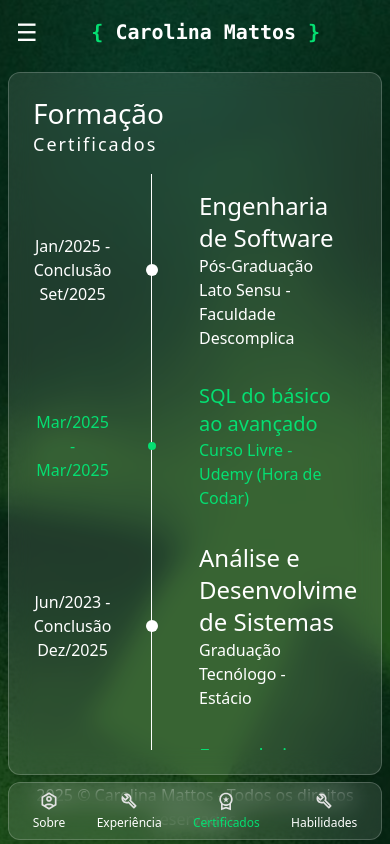
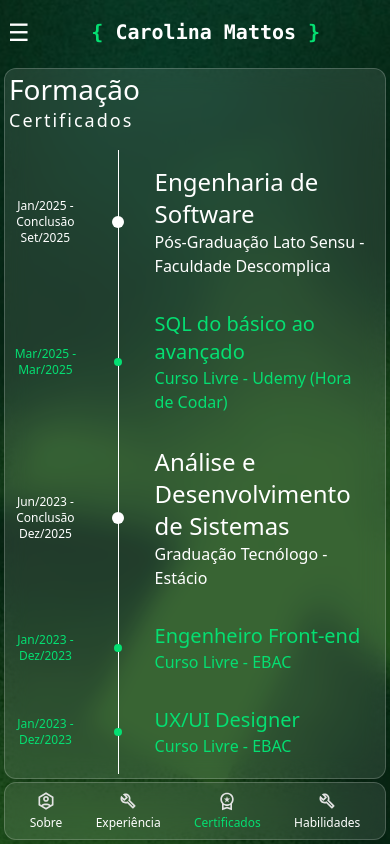
Before and after one commit to nanahmattos/portfolio-cm-2, a Next.js app: page /about/certificates in a window 390 px wide. Built offline with nearby package versions, Linux system fonts and the light colour scheme.

Commit message:
fix: responsividade mobile

```diff
--- a/src/app/about/certificates/page.js
+++ b/src/app/about/certificates/page.js
@@ -54,8 +54,8 @@ const Certificates = () => {
           const isLivre = item.type === "livre";
 
           return (
-            <div key={index} className="grid grid-cols-4 items-stretch">
-              <div className="text-center flex items-center col-span-1 justify-center px-2">
+            <div key={index} className="grid grid-cols-5 md:grid-cols-4 items-stretch">
+              <div className="text-center flex items-center col-span-1 justify-center text-xs md:text-md md:px-2 ">
                 <p className={isLivre ? "text-green-400" : "text-white"}>
                   {item.duracao}
                 </p>
@@ -72,7 +72,7 @@ const Certificates = () => {
               </div>
 
               <div
-                className={`col-span-2 flex flex-col py-4 px-2 ${
+                className={`col-span-3 md:col-span-2 flex flex-col py-4 md:px-2 ${
                   isLivre ? "text-green-400" : "text-white"
                 }`}
               >
--- a/src/app/about/experience/page.js
+++ b/src/app/about/experience/page.js
@@ -1,7 +1,7 @@
 const Experience = () => {
   const content = [
     {
-      duracao: "Jan/2024 - Atualmente",
+      duracao: "Jan/2024 - Atual",
       empresa: "PedroSoft",
       cargo: "Desenvolvedora Front-end",
       descricao:
@@ -27,12 +27,12 @@ const Experience = () => {
       <h3 className="title-primary">Experiência</h3>
       <p className="subtitle-primary">Profissional</p>
 
-      <div className="overflow-y-auto flex-1 mt-4 pr-2">
+      <div className="overflow-y-auto flex-1 mt-4 md:pr-2">
         {content.map((item, index) => {
           return (
             <div key={index} className="grid grid-cols-6 items-stretch ">
-              <div className="text-center flex items-center col-span-1 justify-center px-2">
-                <p className="text-primary">{item.duracao}</p>
+              <div className="text-center flex items-center col-span-1 justify-center md:px-2">
+                <p className="text-xs md:text-md text-white">{item.duracao}</p>
               </div>
 
               <div className="flex justify-center col-span-1 relative">
@@ -41,7 +41,7 @@ const Experience = () => {
                 </div>
               </div>
 
-              <div className="col-span-4 flex flex-col py-4 px-2 ">
+              <div className="col-span-4 flex flex-col py-4 md:px-2 ">
                 <p className="title-secondary">{item.empresa}</p>
                 <p className="subtitle-secondary">{item.cargo}</p>
                 <p className="text-secondary">{item.descricao}</p>
--- a/src/app/about/layout.js
+++ b/src/app/about/layout.js
@@ -4,9 +4,9 @@ import NavMobile from "../components/NavMobile";
 
 const AboutLayout = ({ children }) => {
   return (
-    <div className="flex container h-[calc(100vh-125px)]  md:h-[calc(100vh-104px)] p-2">
+    <div className="flex container h-[calc(100vh-125px)]  md:h-[calc(100vh-104px)] p-1 md:p2">
       <Nav />
-      <main className="p-6 relative w-full rounded-xl bg-white/10 backdrop-blur-md border border-white/20 shadow-lg">
+      <main className="p-1 md:p-6  relative w-full rounded-xl bg-white/10 backdrop-blur-md border border-white/20 shadow-lg">
         {children}
       </main>
       <NavMobile />
--- a/src/app/about/page.js
+++ b/src/app/about/page.js
@@ -22,7 +22,7 @@ const AboutPage = () => {
     },
   ];
   return (
-  <div className="flex justify-center items-center w-full h-full overflow-y-auto max-h-[80vh] p-4 sm:p-8">
+  <div className="flex justify-center items-center w-full h-full overflow-y-auto max-h-[80vh] p-4 sm:p-0">
     <div className="text-center flex flex-col justify-center items-center w-full max-w-2xl">
       <Image
         src="/images/nanahmattos.png"
--- a/src/app/components/Header.jsx
+++ b/src/app/components/Header.jsx
@@ -2,7 +2,7 @@
 
 import Link from "next/link";
 import { usePathname } from "next/navigation";
-import { useEffect, useState } from "react";
+import { useEffect, useState, useRef } from "react";
 
 export default function Header() {
   const pathname = usePathname();
@@ -13,31 +13,35 @@ export default function Header() {
 
   const fullText =
     pathname === "/about" ? "Olá, seja bem-vindo!" : "Carolina Mattos";
+
+  const prevFullText = useRef(fullText);
+
   useEffect(() => {
     const handleScroll = () => {
       const isMobile = window.innerWidth < 768;
-      if (isMobile && window.scrollY > 0) {
-        setScrolled(true);
-      } else {
-        setScrolled(false);
-      }
+      setScrolled(isMobile && window.scrollY > 0);
     };
 
     window.addEventListener("scroll", handleScroll);
     return () => window.removeEventListener("scroll", handleScroll);
   }, []);
 
+  // Inicia digitação somente quando o texto muda
   useEffect(() => {
-    setTypedText("");
-    setIndex(0);
-  }, [pathname]);
+    if (prevFullText.current !== fullText) {
+      setTypedText("");
+      setIndex(0);
+      prevFullText.current = fullText;
+    }
+  }, [fullText]);
 
+  // Animação de digitação
   useEffect(() => {
     if (index < fullText.length) {
       const timeout = setTimeout(() => {
         setTypedText((prev) => prev + fullText[index]);
         setIndex(index + 1);
-      }, 80); // velocidade de digitação
+      }, 80);
       return () => clearTimeout(timeout);
     }
   }, [index, fullText]);
@@ -53,8 +57,8 @@ export default function Header() {
         scrolled ? "bg-black/80 backdrop-blur-md" : ""
       }`}
     >
-      <div className="container mx-auto px-4 py-4 flex justify-between items-center">
-        {/* Navegação desktop */}
+      <div className="container mx-auto py-4 px-2 flex justify-between items-center">
+
         <nav className="hidden md:flex gap-6">
           {navLinks.map((link) => (
             <Link
@@ -87,12 +91,12 @@ export default function Header() {
         </Link>
 
         {/* Botão + mobile menu */}
-        <div className="flex items-center gap-4">
+        <div className="flex items-center">
           <a
             href="https://wa.me/5511959379003"
             target="_blank"
             rel="noopener noreferrer"
-            className="hidden md:flex items-center gap-2 px-4 py-2 rounded-full bg-white text-green-600 font-bold hover:bg-gray-100 transition"
+            className="hidden md:flex items-center px-2 py-2 rounded-full bg-white text-green-600 gap-1 hover:bg-gray-100 transition text-md"
           >
             <img
               src="/icons/icon_wpp.webp"
@@ -101,7 +105,7 @@ export default function Header() {
               height={20}
 
             />
-            Vamos conversar?
+            <span>Vamos conversar?</span>
           </a>
           {/* <button className="hidden md:block px-4 py-2 rounded-full bg-green-600 text-white font-bold hover:bg-green-500 transition">
             Vamos conversar?
--- a/src/app/components/NavMobile.jsx
+++ b/src/app/components/NavMobile.jsx
@@ -24,7 +24,7 @@ export default function MobileNav() {
 
   return (
     <div className="md:hidden">
-      <nav className="fixed bottom-1 left-0 right-0 z-50 bg-white/10 rounded-xl backdrop-blur-md border border-white/20 shadow-lg p-2 mx-2  flex justify-around items-center">
+      <nav className="fixed bottom-1 left-0 right-0 z-50 bg-white/10 rounded-xl backdrop-blur-md border border-white/20 shadow-lg p-2 mx-1 md:mx-2  flex justify-around items-center">
         {navLinks.map((link) => (
           <Link
             key={link.href}
--- a/src/app/layout.js
+++ b/src/app/layout.js
@@ -32,7 +32,7 @@ export default function RootLayout({ children }) {
       >
         <Header />
         {children}
-         <p className="text-center text-white">2025 &copy; Carolina Mattos - Todos os direitos reservados</p>
+
       </body>
     </html>
   );
--- a/src/app/projects/layout.js
+++ b/src/app/projects/layout.js
@@ -2,7 +2,7 @@
 
 const ProjetosLayout = ({ children }) => {
   return (
-    <div className="h-full  md:h-[calc(100vh-104px)] flex container p-2" >
+    <div className="h-full  md:h-[calc(100vh-104px)] flex container p-1 md:p-2" >
       <main className="w-full" >
         {children}
       </main>
--- a/src/app/projects/page.js
+++ b/src/app/projects/page.js
@@ -69,7 +69,7 @@ const ProjetosPage = () => {
 
   return (
     <div className="h-full flex flex-col">
-      <div className="h-full w-full p-6 mb-2 rounded-xl bg-white/10 backdrop-blur-md border border-white/20 shadow-lg justify-center flex">
+      <div className="h-full w-full p-2 md:p-6 mb-2 rounded-xl bg-white/10 backdrop-blur-md border border-white/20 shadow-lg justify-center flex">
         <div className="overflow-y-auto flex-1 flex justify-center items-center">
           <div className="grid md:grid-cols-2 items-center max-w-5xl w-full gap-4">
             <div className="flex justify-center items-center">
@@ -156,7 +156,7 @@ const ProjetosPage = () => {
             {projects.map((project, index) => (
               <div
                 key={index}
-                className={`min-w-[140px] md:min-w-0 cursor-pointer rounded-lg border-2 transition-all ${
+                className={`min-w-[150px] md:min-w-0 cursor-pointer rounded-lg border-2 transition-all ${
                   index === activeIndex
                     ? "border-green-400 scale-105"
                     : "border-transparent hover:border-white/50"
```
